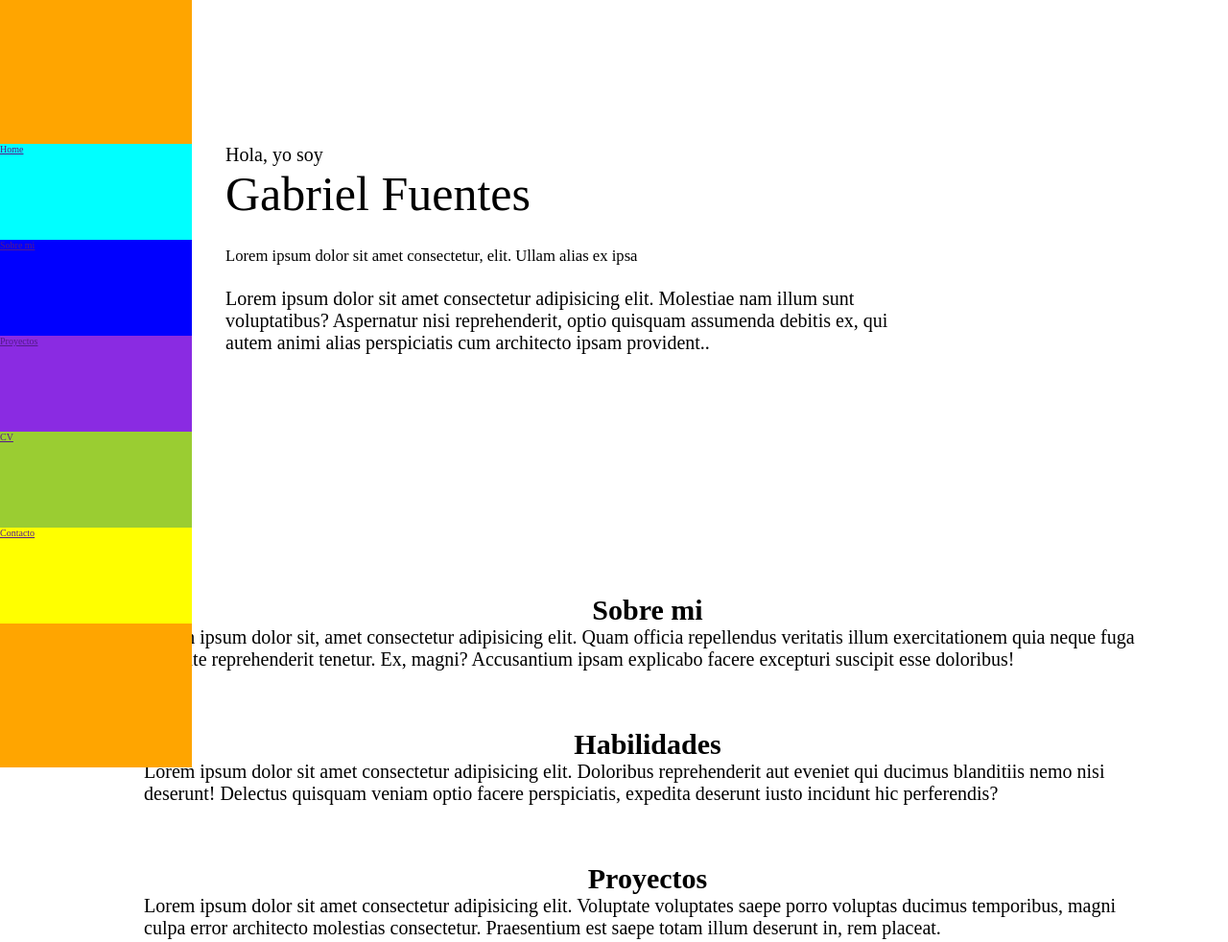
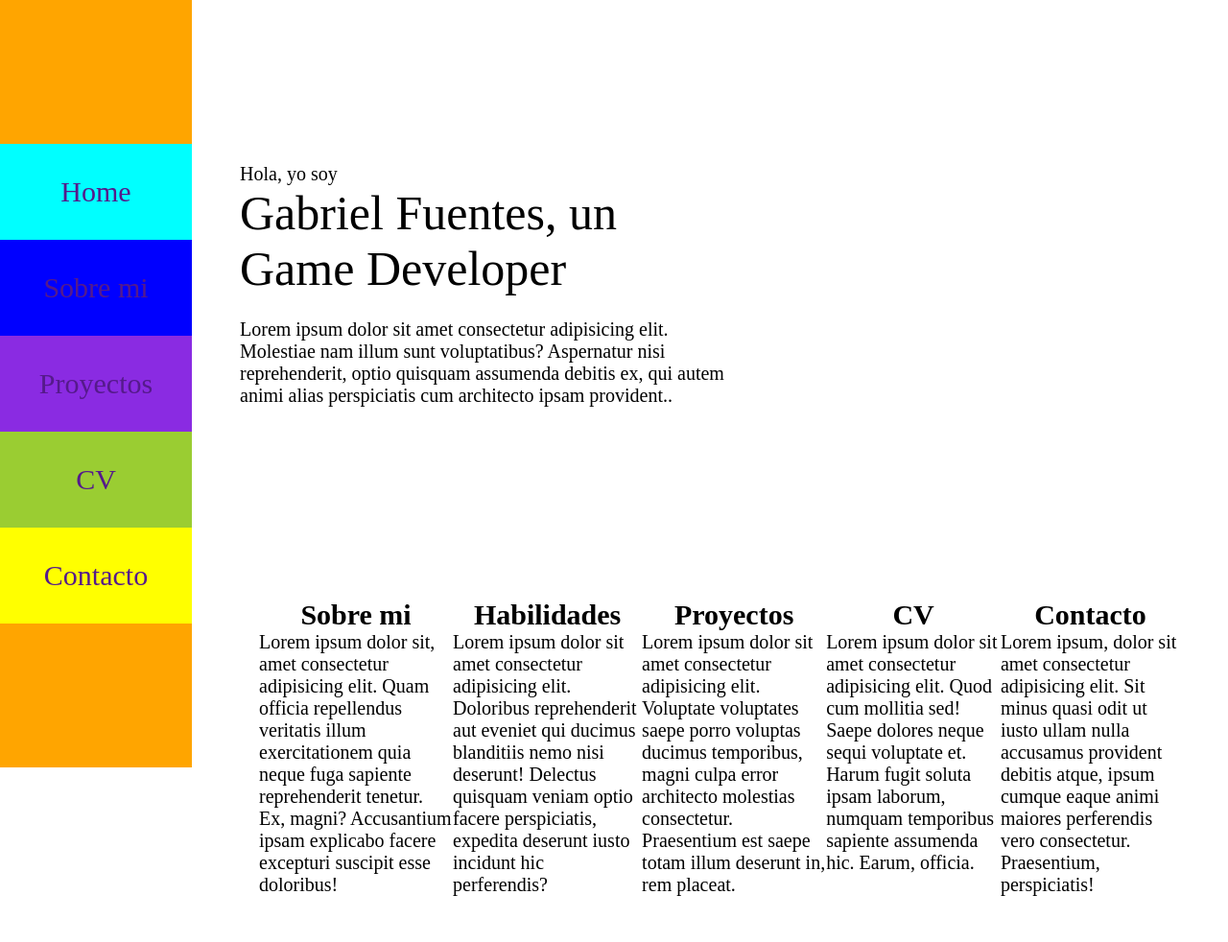
Before and after one commit to gabrieloide/gabrieloide.github.io, a plain HTML site: page index.html in a window 1280 px wide. Shown: the top 982 px of the page at 96% size. After the commit the page ends 934 px from the top, so only its background shows below. Drawn offline with Linux system fonts and the light colour scheme.

Commit message:
Nuevos cambios al layout y orden de las cajas

```diff
--- a/index.html
+++ b/index.html
@@ -22,8 +22,7 @@
     </div>
     <div>
          <Main class="Main-Information">
-                <p class="Presentation"> Hola, yo soy<br> <small class="Nombre">Gabriel Fuentes</small></p>
-                <small> <br> Lorem ipsum dolor sit amet consectetur,  elit. Ullam  alias ex ipsa</small>
+                <p class="Presentation"> Hola, yo soy<br> <small class="Nombre">Gabriel Fuentes, un Game Developer</small></p>
                 <p>
                 <br> Lorem ipsum dolor sit amet consectetur adipisicing elit. Molestiae nam illum sunt voluptatibus? Aspernatur nisi reprehenderit, optio quisquam assumenda debitis ex, qui autem animi alias perspiciatis cum architecto ipsam provident..
                 </p>
--- a/styles.css
+++ b/styles.css
@@ -11,11 +11,12 @@ html
 }
 .Main-Information
 {   width: 100rem;
-    padding: 15rem;
+    padding-top: 17rem;
+    padding-left: 5rem;
+    padding-right: 43rem;
     font-size: 2rem;
     position: relative;
-    margin-right: 40rem;
-    margin-left: 8.5rem;
+    margin-left: 20rem;
 }
 .Container
 {
@@ -27,37 +28,62 @@ html
     background-color: orange;
     justify-content: center;
 }
+.Navigation-Container a
+{
+    font-size: 3rem;
+    text-decoration: dashed;
+    border-radius: 2px;
+    padding: 5px;
+}
 .navigation1
 {
     background-color: aqua;
+    display: flex;
+    justify-content: center;
+    align-items: center;
+    padding: 5px;
 }
 .navigation2
 {
     background-color: blue;
+    display: flex;
+    justify-content: center;
+    align-items: center;
 }
 .navigation3
 {
     background-color: blueviolet;
+    display: flex;
+    justify-content: center;
+    align-items: center;
 }
 .navigation4
 {
     background-color: yellowgreen;
+    display: flex;
+    justify-content: center;
+    align-items: center;
 }
 .navigation5
 {
     background-color: yellow;
+    display: flex;
+    justify-content: center;
+    align-items: center;
 }
 
 .Information
 {
-    padding-top: 7rem;
+    display: flex;
+    padding-left: 15rem;
+    padding-top: 20rem;
     font-size: 2rem;
     margin-left: 12rem;
     margin-right: 5rem;
 }
 .Secciones
 {
-    padding: 3rem;
+
 }
 .Nombre
 {
```
